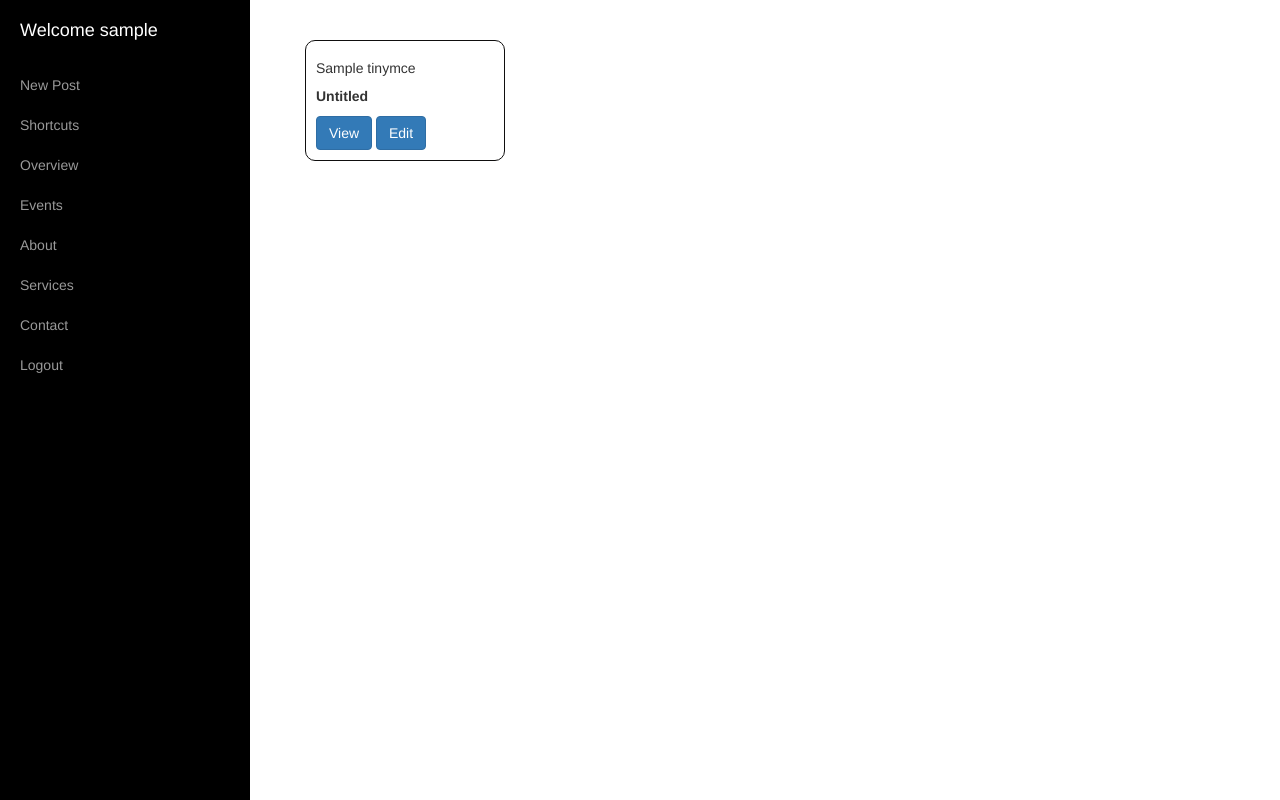
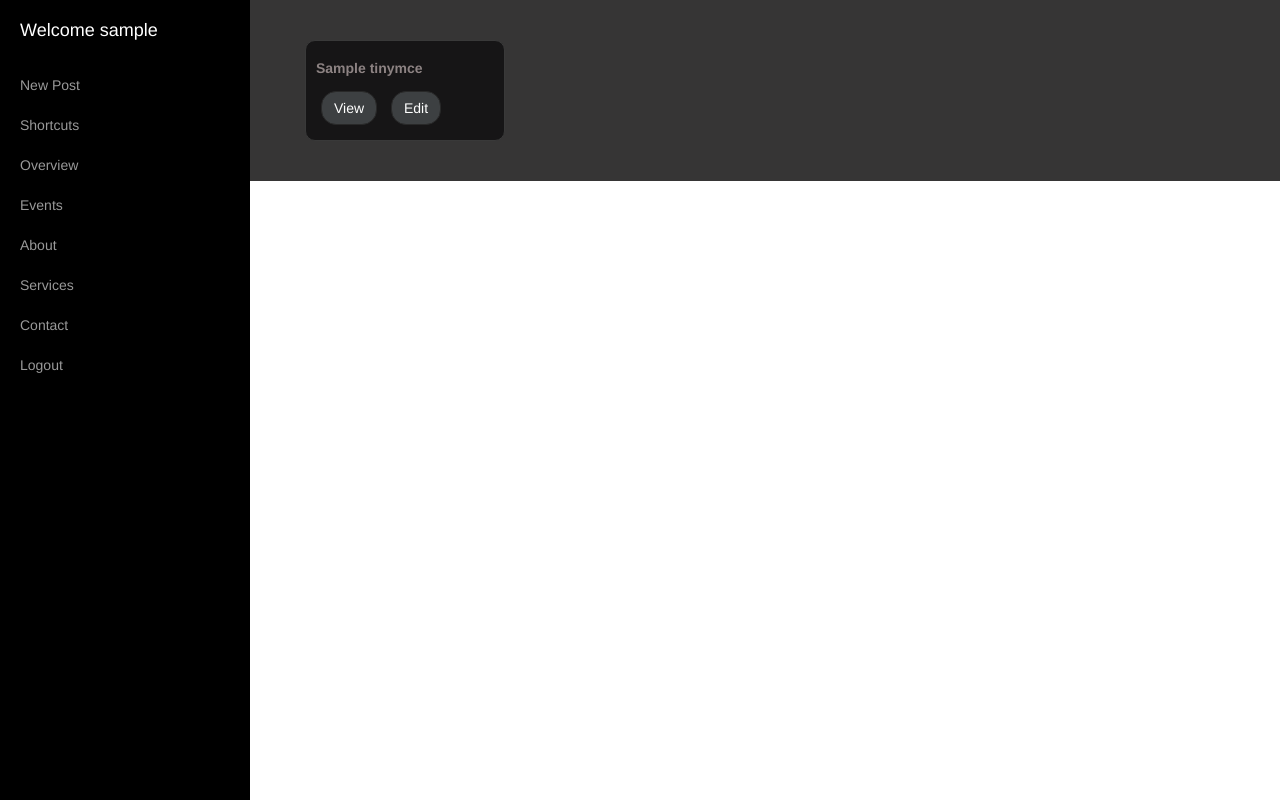
Before and after one commit to kanstat/DjangoBloggersApp, a Django app: template templates/dashboard.html in a window 1280 px wide. Run offline with Django 4.2, Linux system fonts and the light colour scheme; tables that the repository leaves empty hold one stand-in row (values such as "Sample post"); the template is opened without the code that fills it: values that come from a table or form of the project are taken from there, most other values are stand-ins (such as "Sample title", 1, 10 or a date in 2020); some libraries are stand-ins or nearby versions.

Commit message:
dashbaord css is modified

```diff
--- a/static/dashboard.css
+++ b/static/dashboard.css
@@ -45,6 +45,7 @@ body {
     width: 100%;
     position: absolute;
     padding: 15px;
+    background-color: #363535;
 }
 
 #wrapper.toggled #page-content-wrapper {
@@ -128,13 +129,33 @@ body {
     }
 
     .card {
-        border: 1px solid #0f0e0e;
+        border: 1px solid #393939;
         /* border-color: {{ border_color }; */
         padding: 10px;
         margin-bottom: 10px;
         border-radius: 10px;
         margin: 20px;
+        background-color: #161516;
     }
 
 
+    .card-text {
+        font-weight: 700;
+        color: #8d8383;
+    }
+
+    .btn-primary {
+        color: #fff;
+        background-color: #3d4042;
+        border-color: #282828;
+        border-radius: 15px;
+        margin: 5px;
+        transition: background-color 0.3s ease;
+    }
+
+    .btn-primary:hover {
+        background-color: #161111;
+        color: #fff;
+        border-color: #fff
+    }
 }
--- a/templates/dashboard.html
+++ b/templates/dashboard.html
@@ -50,8 +50,11 @@
                 {% for obj in blog%}
                 <div class="card" onclick="viewblog({{ obj.id }})" style="width: 20rem;">
                     <div class="card-body">
-                      <h5 class="card-title">{{ obj.title }}</h5>
+                    {% if obj.title %}
+                      <h5 class="card-text"><b>{{ obj.title }}<b></h5>
+                    {% else %}
                       <p class="card-text"><b>Untitled<b></p>
+                    {% endif %}
                       <a href="{% url 'view_blog' obj.id %}" class="btn btn-primary">View</a>
                       <a href="{% url 'edit_blog' obj.id %}" class="btn btn-primary">Edit</a>
                     </div>
--- a/templates/edit_blog.html
+++ b/templates/edit_blog.html
@@ -18,7 +18,7 @@
     <div id="html-app" class="container-fluid">
         <div class="row">
             <div class="col">
-                <form method="post" action="#">
+                <form method="post" action="{% url 'update_blog' id=id %}">
                     {% csrf_token %}
                     <div class="input-wrapper">
                         <input type="text" name="blogTitle" id="blogTitle" value="{{ blogTitle }}"
```
Also changed, not shown: main/migrations/0007_alter_tinymce_title.py (added).
